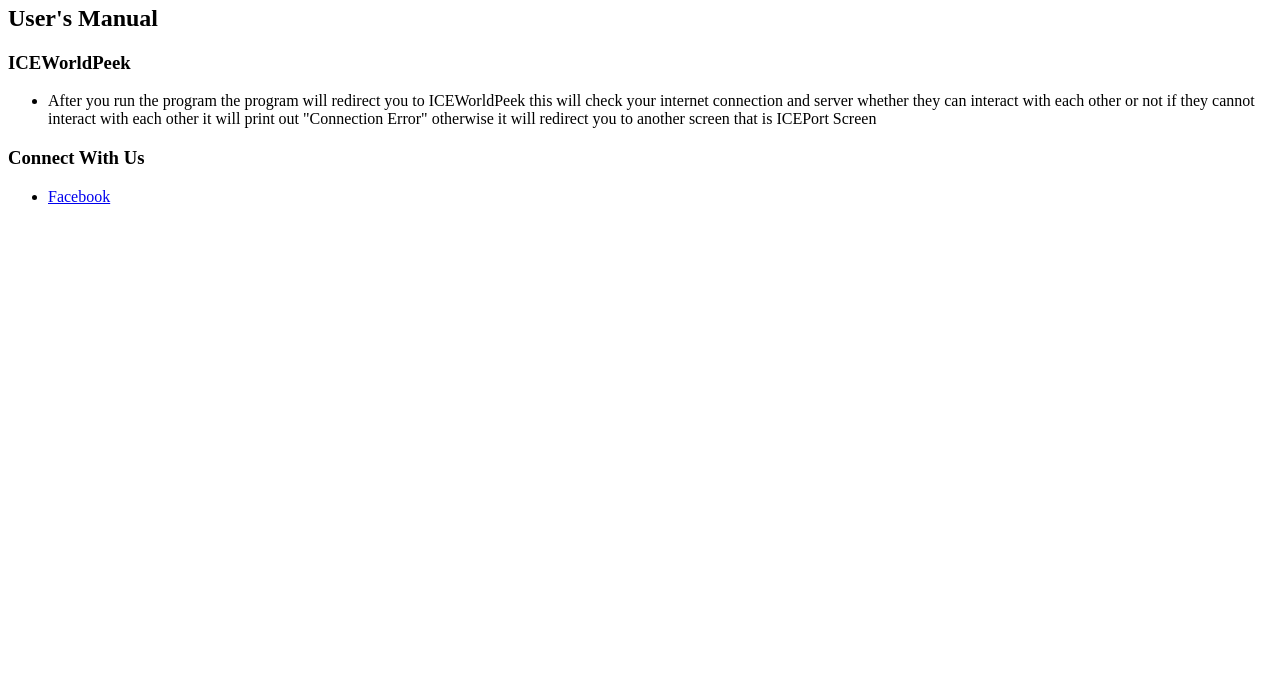
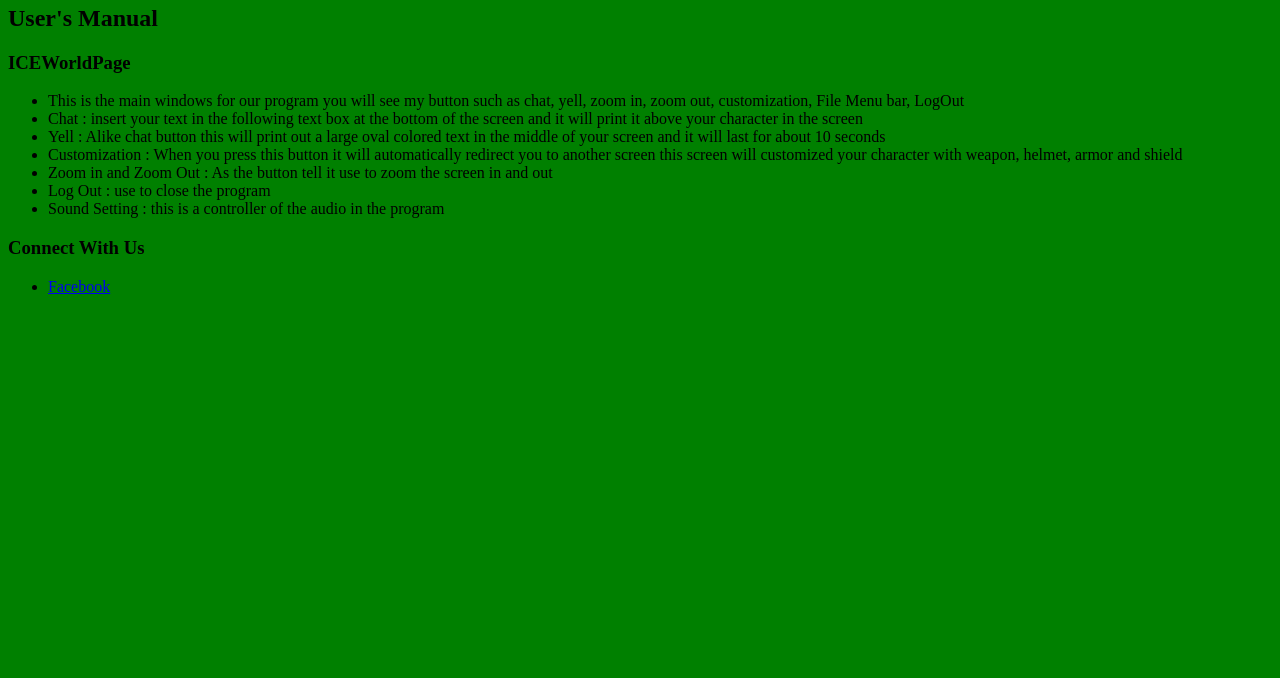
Before and after one commit to Peeranut-S/FinalPIceWorld, a plain HTML site: page index3.html in a window 1280 px wide. Shown: the part 122-800 px from the top of the page. Drawn offline with nearby package versions, Linux system fonts and the light colour scheme; a script that the page names is missing.

Commit message:
Update HTML Help File

```diff
--- a/index3.html
+++ b/index3.html
@@ -17,7 +17,7 @@
 	<!--[if IE]><script src="http://html5shiv.googlecode.com/svn/trunk/html5.js"></script><![endif]-->
 
 </head>
-<body>
+<body bgcolor = "green">
 <div id="wrapper"><!-- #wrapper -->
 
 	<header><!-- header -->
@@ -43,9 +43,15 @@
         		<article>
 
 
-						 <h3>ICEWorldPeek</h3>
+						 <h3>ICEWorldPage</h3>
 					<ul>
-					<li>After you run the program the program will redirect you to ICEWorldPeek this will check your internet connection and server whether they can interact with each other or not if they cannot interact with each other it will print out "Connection Error" otherwise it will redirect you to another screen that is ICEPort Screen</li>
+					<li>This is the main windows for our program you will see my button such as chat, yell, zoom in, zoom out, customization, File Menu bar, LogOut</li>
+					<li>     Chat : insert your text in the following text box at the bottom of the screen and it will print it above your character in the screen</li>
+					<li>     Yell : Alike chat button this will print out a large oval colored text in the middle of your screen and it will last for about 10 seconds</li>
+					<li>     Customization : When you press this button it will automatically redirect you to another screen this screen will customized your character with weapon, helmet, armor and shield</li>
+					<li>     Zoom in and Zoom Out : As the button tell it use to zoom the screen in and out</li>
+					<li>     Log Out : use to close the program</li>
+					<li>     Sound Setting : this is a controller of the audio in the program </li>
 
 				</ul>
 
```
Also changed, not shown: index.html (+3 -3 lines), index2.html (+1 -1 lines).
